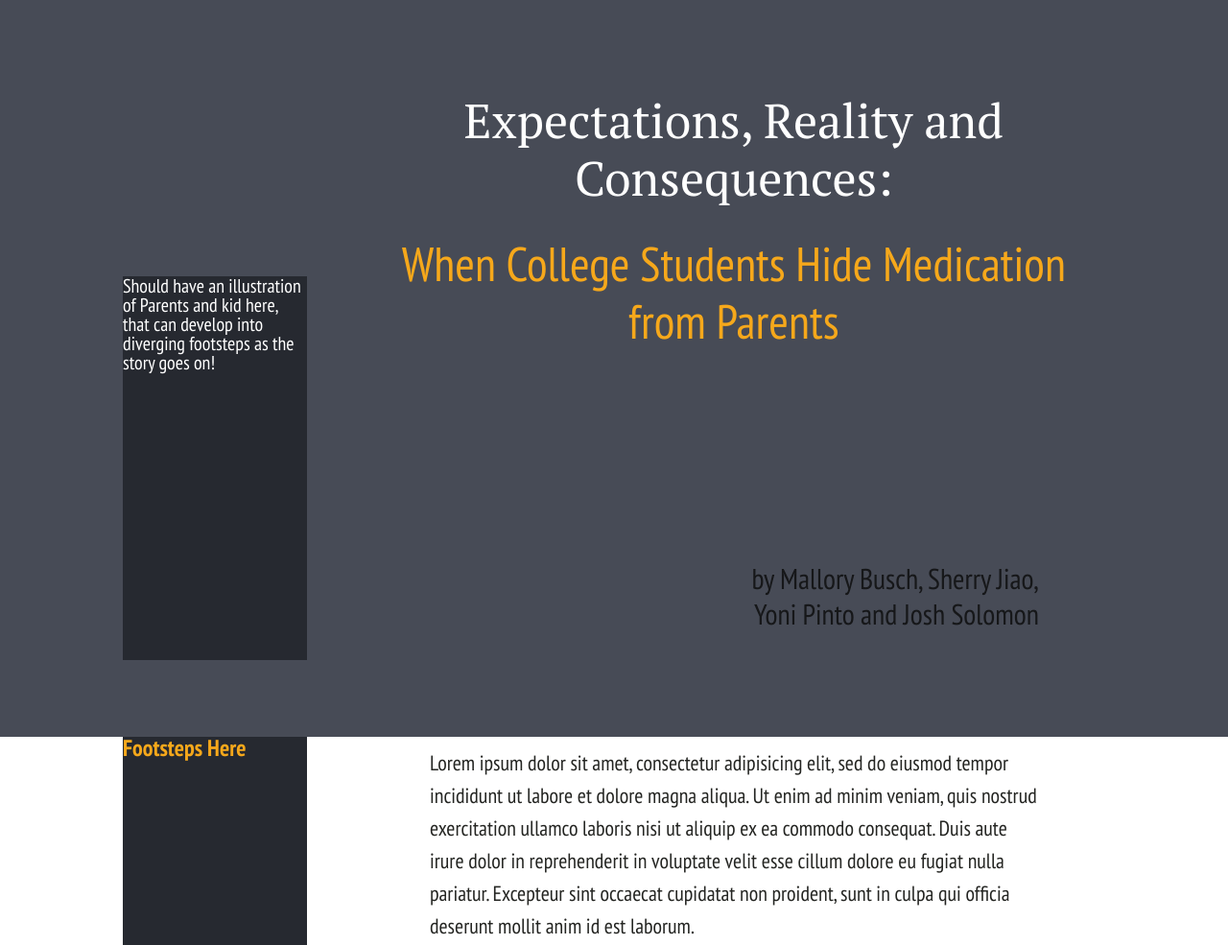
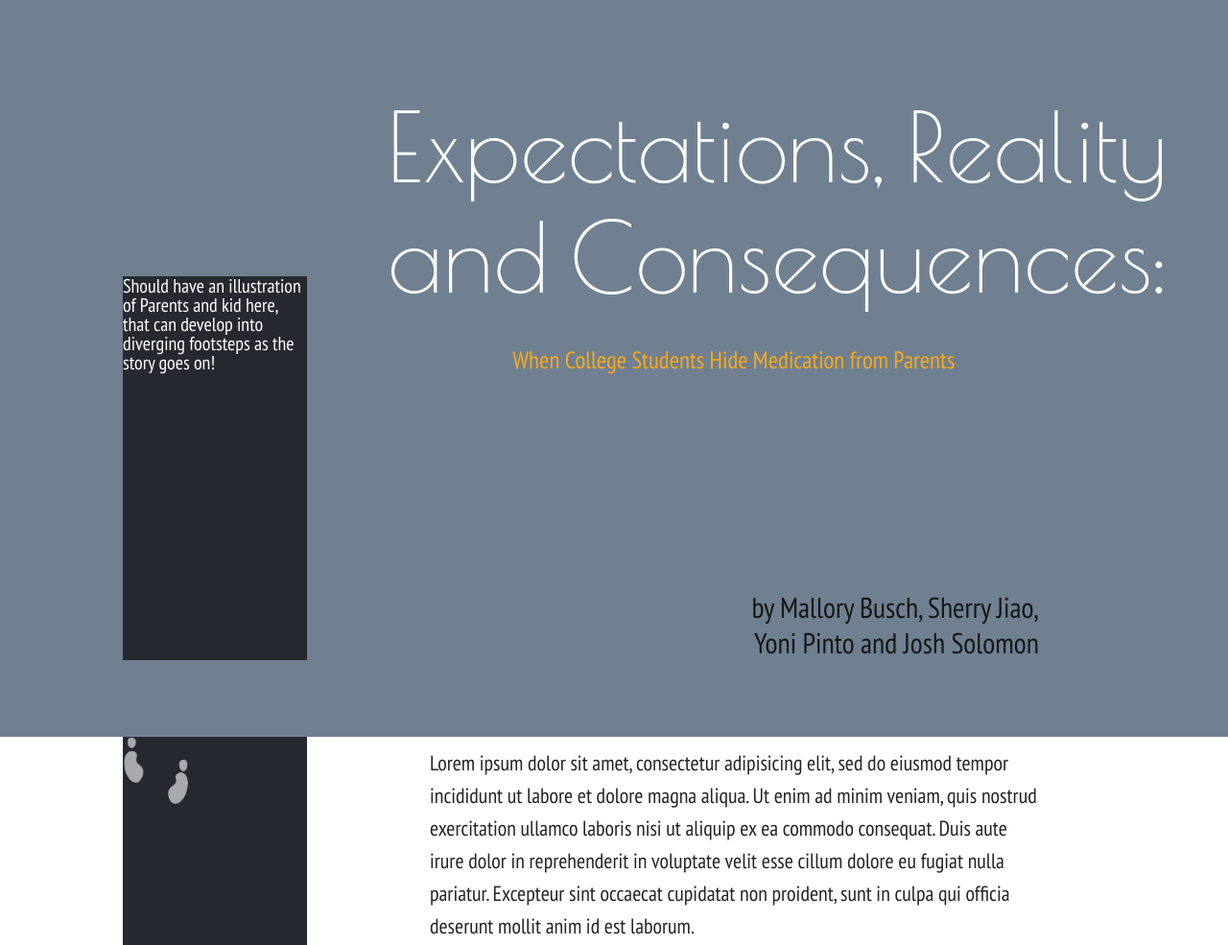
Before and after one commit to SherryJiao/UnclassProject, a plain HTML site: page index.html in a window 1280 px wide. Shown: the top 985 px of the page at 96% size. Drawn offline with nearby package versions, Linux system fonts and the light colour scheme; files whose address does not match are found by name.

Commit message:
changes by sherry 5/18
added the scrollr tag and changed title font and background color.
title font subject to change

```diff
--- a/index.html
+++ b/index.html
@@ -9,6 +9,10 @@
 	<script src="script.js"></script>
 	<!-- Font (PT) Link -->
 	<link href='http://fonts.googleapis.com/css?family=PT+Sans+Narrow:400,700|PT+Serif' rel='stylesheet' type='text/css'>
+	<!-- Font Poiret One Link -->
+	<link href='http://fonts.googleapis.com/css?family=Poiret+One' rel='stylesheet' type='text/css'>
+
+
 </head>
 <body>
 	<div class="TopWrapper">
@@ -32,6 +36,7 @@
 					<br>
 						Yoni Pinto and Josh Solomon
 					</p>
+
 				</div>
 			</div>
 		</div>
@@ -40,7 +45,8 @@
 	<div class="wrap">
 
 		<div class="footsteps">
-			<h2>Footsteps Here<br>
+			<img src="steps.gif" alt="left" height="70" width="80"> <br>
+
 		</div>
 
 
@@ -86,10 +92,13 @@
 	</div>
 
 
-
-
 <script src="http://code.jquery.com/jquery-1.10.1.min.js"></script>
 <script src="http://code.jquery.com/jquery-migrate-1.2.1.min.js"></script>
 <script type="text/javascript" src="js/script.js"></script>
+<script type="text/javascript" src="skrollr.min.js"></script>
+    <script type="text/javascript">
+    var s = skrollr.init();
+    </script>
+
 </body>
 </html>
--- a/style.css
+++ b/style.css
@@ -1,7 +1,7 @@
 .Intro{
 	width: 100%;
 	height: 800px;
-	background-color: #474B56;
+	background-color: #708090;
 	position: fixed;
 	top: 0px;
 	left:0;
@@ -14,22 +14,23 @@
 }
 
 .ArticleTitle{
-	font-family: 'PT Serif', serif;
+	font-family: 'Poiret One', cursive;
 	color: white;
-	font-size: 50px;
+	font-size: 100px;
 	text-align: center;
 	margin-top: 7%;
-	margin-right: 15%;
+	margin-right: 5%;
 	display: block;
-	line-height: 60px;
+	line-height: 115px;
+
 }
 .ArticleSubTitle{
 	font-family:'PT Sans Narrow', sans-serif;
 	color: #F6A81B;
-	font-size: 50px;
+	font-size: 25px;
 	text-align: center;
 	margin-right: 15%;
-	line-height: 60px;
+	line-height: 40px;
 }
 
 .Authors {
```
Also changed, not shown: bigsteps.gif (added), left.gif (added), right.gif (added), steps.gif (added).
